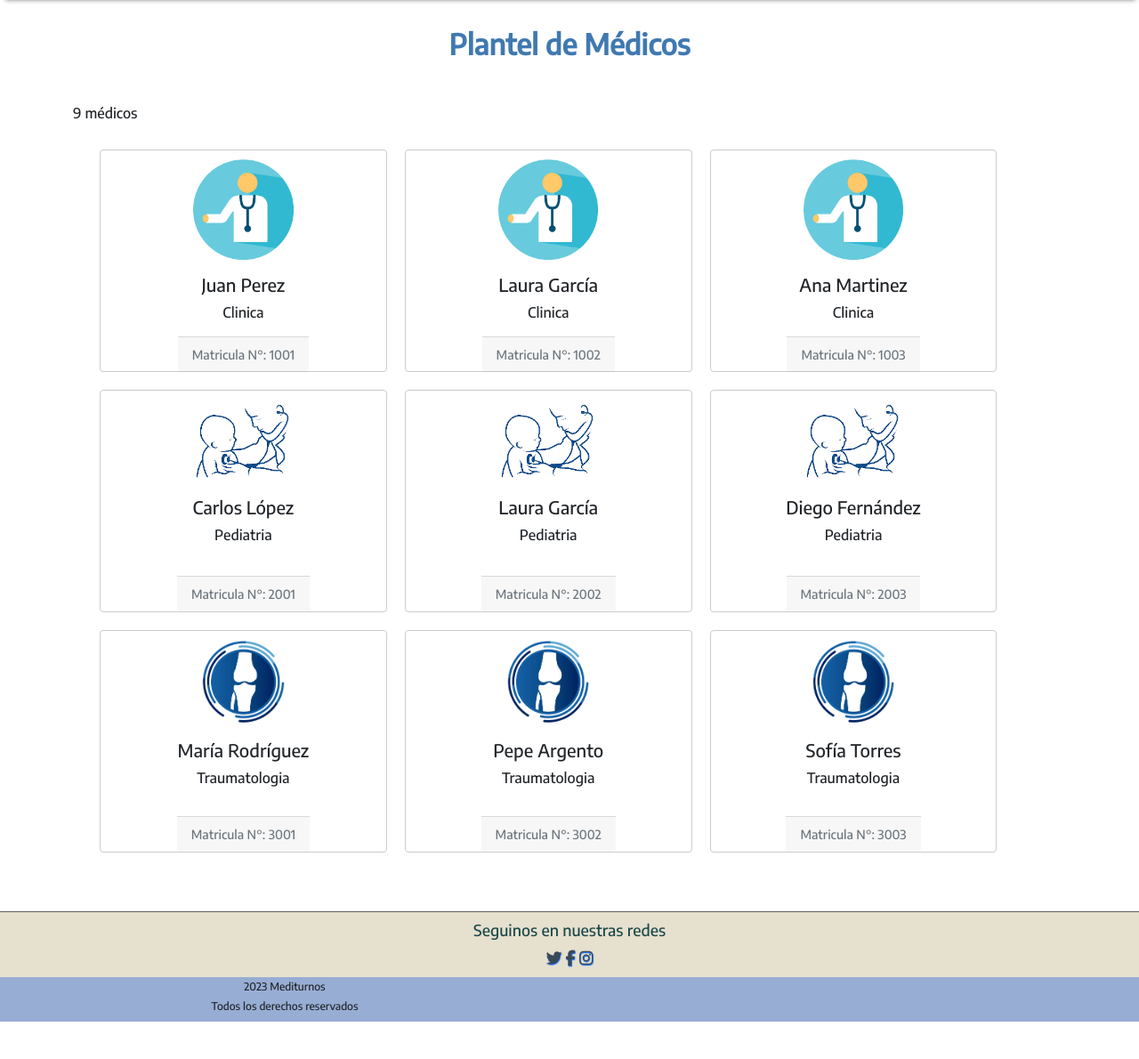
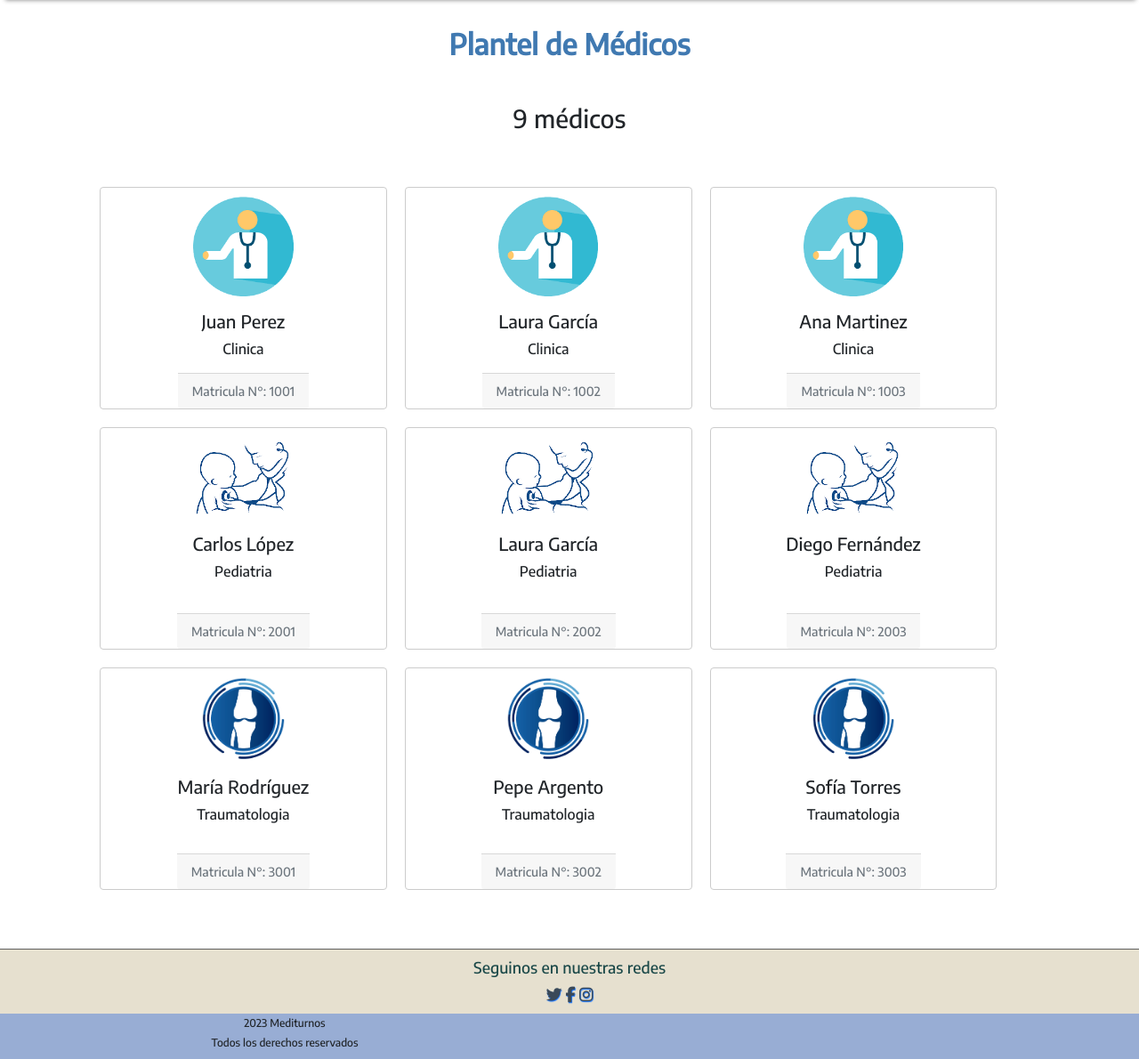
Before and after one commit to Mel-Ja/gestion-turnos, a Django app: page /medicos/0/ in a window 1280 px wide. Shown: the part 95-1285 px from the top of the page at 89% size. Before the commit the page ends 1243 px from the top, so only its background shows below. Run offline with Django 4.2, Linux system fonts and the light colour scheme; some libraries are stand-ins or nearby versions.

Commit message:
mejoras en detalles varios

```diff
--- a/mediturnosApp/static/mediturnosApp/css/styles.css
+++ b/mediturnosApp/static/mediturnosApp/css/styles.css
@@ -226,6 +226,10 @@ footer {
     transition: all 0.75s ease;
     height: 100%;
     width: 300%;
+}
+.cantidad-medicos{
+  display:flex;
+  justify-content: center;
 }
 
 .carrusel-elemento {
@@ -525,6 +529,7 @@ footer {
 .div-imagen-agenda{
   width: 80%;
   height: 80%;
+  margin-top: 20px;
   display: flex;
   align-items: center;
   justify-content: center;
--- a/mediturnosApp/templates/mediturnosApp/turnos/medicos.html
+++ b/mediturnosApp/templates/mediturnosApp/turnos/medicos.html
@@ -28,7 +28,7 @@ que de acuerdo a el id_especialidad ingresado por el usuario, esa lista sera dis
     En la lista de medicos que viene desde la vista
     vemos cuanta cantidad de registros vienen, con el medicos|length
     {% endcomment %}
-    {{medicos|length}} médicos</h3>
+    <h3 class="cantidad-medicos">{{medicos|length}} médicos</h3>
 
     {% comment %}
     listamos medico por medico, teniendo en cuenta
--- a/mediturnosApp/templates/mediturnosApp/turnos/solicitarturno.html
+++ b/mediturnosApp/templates/mediturnosApp/turnos/solicitarturno.html
@@ -5,7 +5,7 @@
 
 
 
-{% block titulo_principal %}Formulario para solicitar turnos{% endblock %}
+{% block titulo_principal %}Solicite su turno completando el siguiente formulario{% endblock %}
 {% block principal %}
 
 <div class="contenedor-turnos">
```
